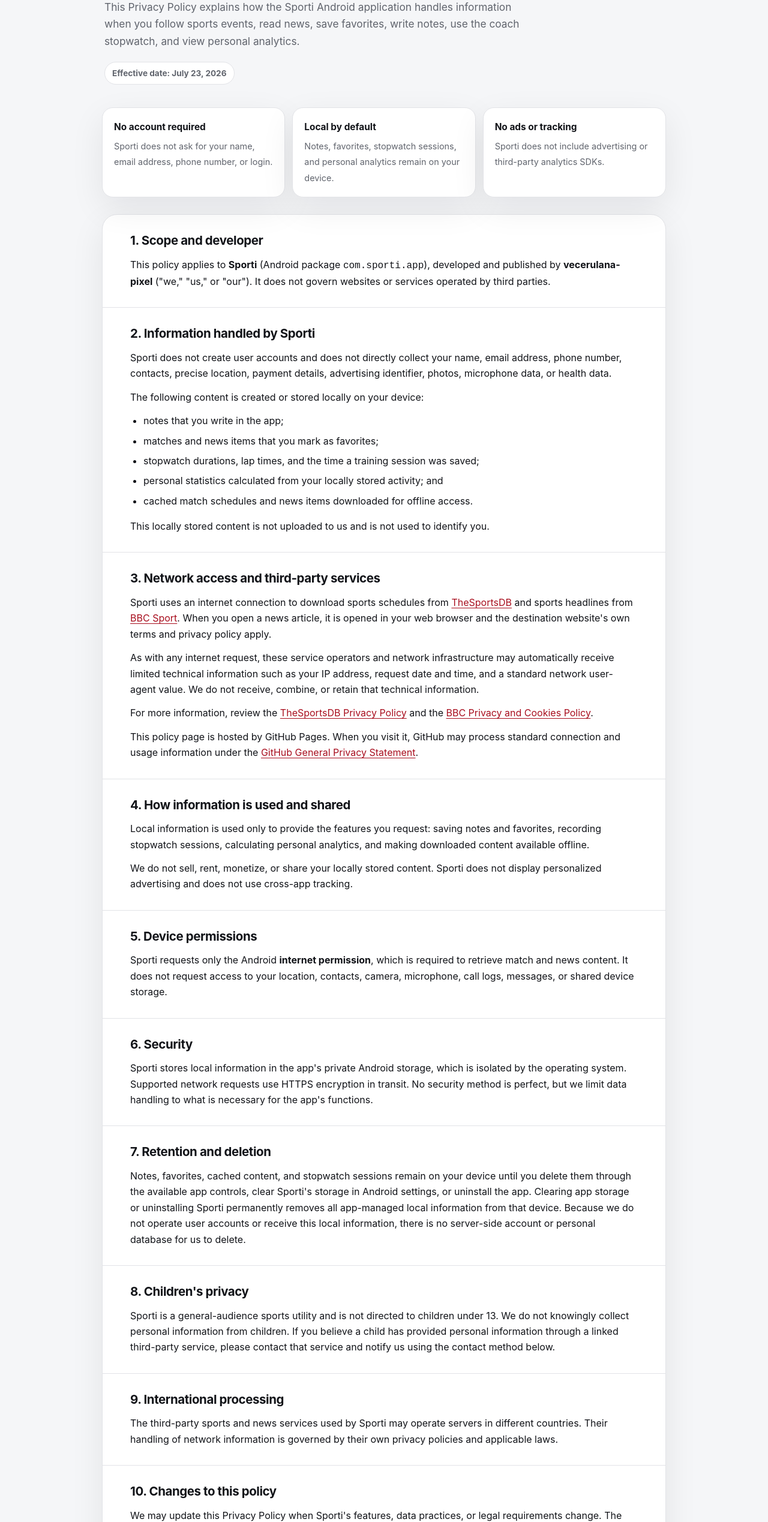
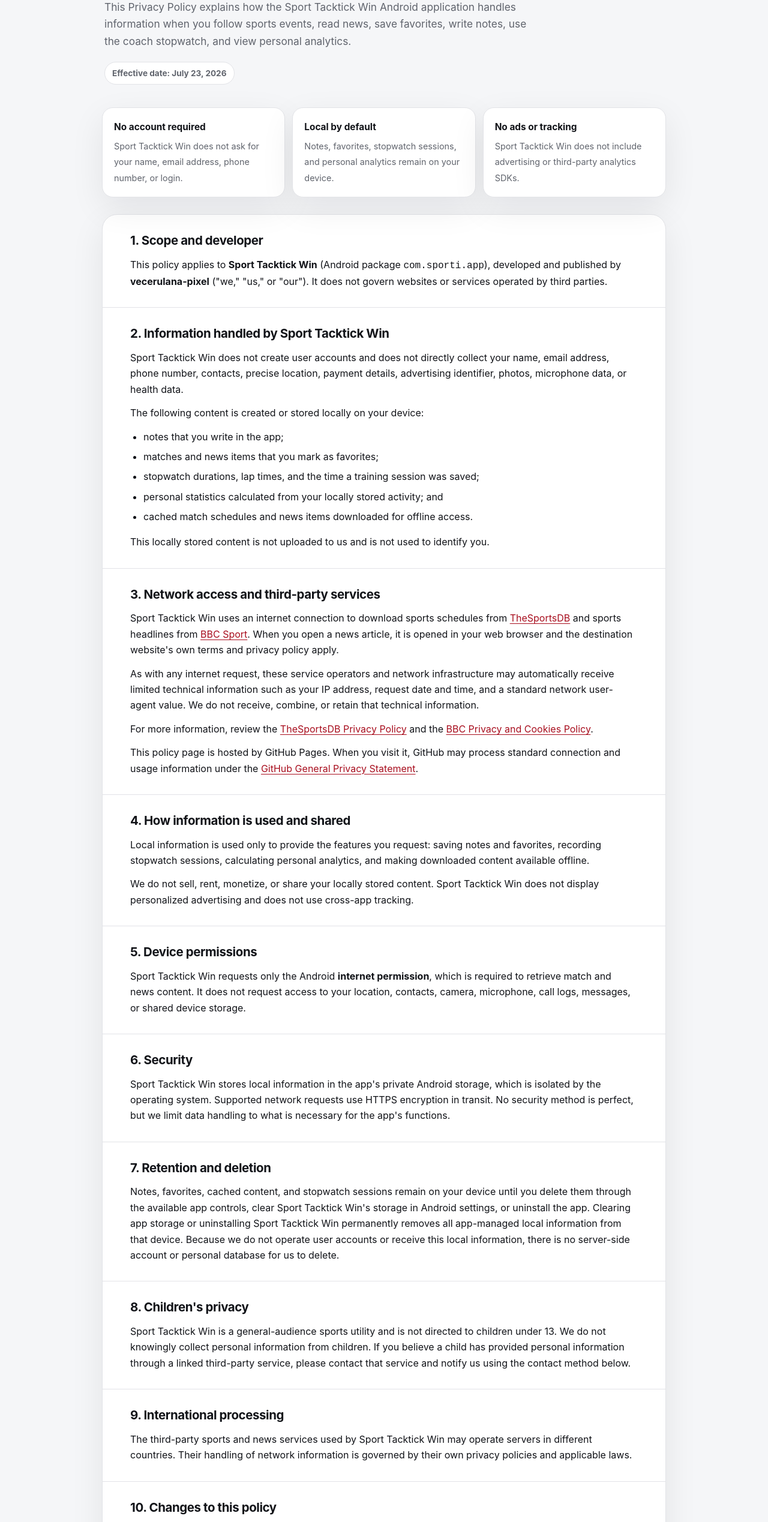
Before and after one commit to vecerulana-pixel/sporti, a plain HTML site: page docs/index.html in a window 1280 px wide. Shown: the part 263-2800 px from the top of the page at 60% size. Drawn offline with Linux system fonts and the light colour scheme.

Commit message:
Rename app to Sport Tacktick Win

```diff
--- a/app/src/main/res/values/strings.xml
+++ b/app/src/main/res/values/strings.xml
@@ -1,5 +1,5 @@
 <resources>
-    <string name="app_name">Sporti</string>
+    <string name="app_name">Sport Tacktick Win</string>
     <string name="nav_home">Главная</string>
     <string name="nav_sport">Спорт</string>
     <string name="nav_library">Библиотека</string>
--- a/docs/index.html
+++ b/docs/index.html
@@ -3,10 +3,10 @@
 <head>
   <meta charset="utf-8">
   <meta name="viewport" content="width=device-width, initial-scale=1">
-  <meta name="description" content="Privacy Policy for the Sporti Android application.">
+  <meta name="description" content="Privacy Policy for the Sport Tacktick Win Android application.">
   <meta name="theme-color" content="#0a0a0c">
   <meta http-equiv="Content-Security-Policy" content="default-src 'self'; style-src 'unsafe-inline'; img-src 'self' data:; base-uri 'none'; form-action 'none'; frame-ancestors 'none'">
-  <title>Privacy Policy — Sporti</title>
+  <title>Privacy Policy — Sport Tacktick Win</title>
   <style>
     :root {
       color-scheme: light dark;
@@ -95,30 +95,30 @@
   <div class="topbar" aria-hidden="true"></div>
   <div class="shell">
     <header>
-      <div class="brand"><span class="mark" aria-hidden="true">S</span><span>SPORTI</span></div>
+      <div class="brand"><span class="mark" aria-hidden="true">S</span><span>SPORT TACKTICK WIN</span></div>
       <div class="hero">
         <p class="eyebrow">Legal &amp; Privacy</p>
         <h1>Privacy Policy</h1>
-        <p class="lede">This Privacy Policy explains how the Sporti Android application handles information when you follow sports events, read news, save favorites, write notes, use the coach stopwatch, and view personal analytics.</p>
+        <p class="lede">This Privacy Policy explains how the Sport Tacktick Win Android application handles information when you follow sports events, read news, save favorites, write notes, use the coach stopwatch, and view personal analytics.</p>
         <p class="effective">Effective date: July 23, 2026</p>
       </div>
     </header>
 
     <div class="summary" aria-label="Privacy at a glance">
-      <article><strong>No account required</strong><span>Sporti does not ask for your name, email address, phone number, or login.</span></article>
+      <article><strong>No account required</strong><span>Sport Tacktick Win does not ask for your name, email address, phone number, or login.</span></article>
       <article><strong>Local by default</strong><span>Notes, favorites, stopwatch sessions, and personal analytics remain on your device.</span></article>
-      <article><strong>No ads or tracking</strong><span>Sporti does not include advertising or third-party analytics SDKs.</span></article>
+      <article><strong>No ads or tracking</strong><span>Sport Tacktick Win does not include advertising or third-party analytics SDKs.</span></article>
     </div>
 
     <main>
       <section id="scope">
         <h2>1. Scope and developer</h2>
-        <p>This policy applies to <strong>Sporti</strong> (Android package <code>com.sporti.app</code>), developed and published by <strong>vecerulana-pixel</strong> ("we," "us," or "our"). It does not govern websites or services operated by third parties.</p>
+        <p>This policy applies to <strong>Sport Tacktick Win</strong> (Android package <code>com.sporti.app</code>), developed and published by <strong>vecerulana-pixel</strong> ("we," "us," or "our"). It does not govern websites or services operated by third parties.</p>
       </section>
 
       <section id="data">
-        <h2>2. Information handled by Sporti</h2>
-        <p>Sporti does not create user accounts and does not directly collect your name, email address, phone number, contacts, precise location, payment details, advertising identifier, photos, microphone data, or health data.</p>
+        <h2>2. Information handled by Sport Tacktick Win</h2>
+        <p>Sport Tacktick Win does not create user accounts and does not directly collect your name, email address, phone number, contacts, precise location, payment details, advertising identifier, photos, microphone data, or health data.</p>
         <p>The following content is created or stored locally on your device:</p>
         <ul>
           <li>notes that you write in the app;</li>
@@ -132,7 +132,7 @@
 
       <section id="network">
         <h2>3. Network access and third-party services</h2>
-        <p>Sporti uses an internet connection to download sports schedules from <a href="https://www.thesportsdb.com/" rel="noopener noreferrer">TheSportsDB</a> and sports headlines from <a href="https://www.bbc.co.uk/sport" rel="noopener noreferrer">BBC Sport</a>. When you open a news article, it is opened in your web browser and the destination website's own terms and privacy policy apply.</p>
+        <p>Sport Tacktick Win uses an internet connection to download sports schedules from <a href="https://www.thesportsdb.com/" rel="noopener noreferrer">TheSportsDB</a> and sports headlines from <a href="https://www.bbc.co.uk/sport" rel="noopener noreferrer">BBC Sport</a>. When you open a news article, it is opened in your web browser and the destination website's own terms and privacy policy apply.</p>
         <p>As with any internet request, these service operators and network infrastructure may automatically receive limited technical information such as your IP address, request date and time, and a standard network user-agent value. We do not receive, combine, or retain that technical information.</p>
         <p>For more information, review the <a href="https://www.thesportsdb.com/docs_privacy_policy.php" rel="noopener noreferrer">TheSportsDB Privacy Policy</a> and the <a href="https://www.bbc.co.uk/usingthebbc/privacy/" rel="noopener noreferrer">BBC Privacy and Cookies Policy</a>.</p>
         <p>This policy page is hosted by GitHub Pages. When you visit it, GitHub may process standard connection and usage information under the <a href="https://docs.github.com/en/site-policy/privacy-policies/github-general-privacy-statement" rel="noopener noreferrer">GitHub General Privacy Statement</a>.</p>
@@ -141,42 +141,42 @@
       <section id="use-sharing">
         <h2>4. How information is used and shared</h2>
         <p>Local information is used only to provide the features you request: saving notes and favorites, recording stopwatch sessions, calculating personal analytics, and making downloaded content available offline.</p>
-        <p>We do not sell, rent, monetize, or share your locally stored content. Sporti does not display personalized advertising and does not use cross-app tracking.</p>
+        <p>We do not sell, rent, monetize, or share your locally stored content. Sport Tacktick Win does not display personalized advertising and does not use cross-app tracking.</p>
       </section>
 
       <section id="permissions">
         <h2>5. Device permissions</h2>
-        <p>Sporti requests only the Android <strong>internet permission</strong>, which is required to retrieve match and news content. It does not request access to your location, contacts, camera, microphone, call logs, messages, or shared device storage.</p>
+        <p>Sport Tacktick Win requests only the Android <strong>internet permission</strong>, which is required to retrieve match and news content. It does not request access to your location, contacts, camera, microphone, call logs, messages, or shared device storage.</p>
       </section>
 
       <section id="security">
         <h2>6. Security</h2>
-        <p>Sporti stores local information in the app's private Android storage, which is isolated by the operating system. Supported network requests use HTTPS encryption in transit. No security method is perfect, but we limit data handling to what is necessary for the app's functions.</p>
+        <p>Sport Tacktick Win stores local information in the app's private Android storage, which is isolated by the operating system. Supported network requests use HTTPS encryption in transit. No security method is perfect, but we limit data handling to what is necessary for the app's functions.</p>
       </section>
 
       <section id="retention">
         <h2>7. Retention and deletion</h2>
-        <p>Notes, favorites, cached content, and stopwatch sessions remain on your device until you delete them through the available app controls, clear Sporti's storage in Android settings, or uninstall the app. Clearing app storage or uninstalling Sporti permanently removes all app-managed local information from that device. Because we do not operate user accounts or receive this local information, there is no server-side account or personal database for us to delete.</p>
+        <p>Notes, favorites, cached content, and stopwatch sessions remain on your device until you delete them through the available app controls, clear Sport Tacktick Win's storage in Android settings, or uninstall the app. Clearing app storage or uninstalling Sport Tacktick Win permanently removes all app-managed local information from that device. Because we do not operate user accounts or receive this local information, there is no server-side account or personal database for us to delete.</p>
       </section>
 
       <section id="children">
         <h2>8. Children's privacy</h2>
-        <p>Sporti is a general-audience sports utility and is not directed to children under 13. We do not knowingly collect personal information from children. If you believe a child has provided personal information through a linked third-party service, please contact that service and notify us using the contact method below.</p>
+        <p>Sport Tacktick Win is a general-audience sports utility and is not directed to children under 13. We do not knowingly collect personal information from children. If you believe a child has provided personal information through a linked third-party service, please contact that service and notify us using the contact method below.</p>
       </section>
 
       <section id="international">
         <h2>9. International processing</h2>
-        <p>The third-party sports and news services used by Sporti may operate servers in different countries. Their handling of network information is governed by their own privacy policies and applicable laws.</p>
+        <p>The third-party sports and news services used by Sport Tacktick Win may operate servers in different countries. Their handling of network information is governed by their own privacy policies and applicable laws.</p>
       </section>
 
       <section id="changes">
         <h2>10. Changes to this policy</h2>
-        <p>We may update this Privacy Policy when Sporti's features, data practices, or legal requirements change. The revised policy will be published at this same URL with an updated effective date. Material changes will be reflected in the app or its store listing when appropriate.</p>
+        <p>We may update this Privacy Policy when Sport Tacktick Win's features, data practices, or legal requirements change. The revised policy will be published at this same URL with an updated effective date. Material changes will be reflected in the app or its store listing when appropriate.</p>
       </section>
 
       <section id="contact">
         <h2>11. Contact and privacy requests</h2>
-        <p>For questions, concerns, or privacy requests, contact the developer through the <a href="https://github.com/vecerulana-pixel/sporti/issues/new?title=Privacy%20inquiry" rel="noopener noreferrer">Sporti privacy inquiry form on GitHub</a>. Please do not include sensitive personal information in a public issue.</p>
+        <p>For questions, concerns, or privacy requests, contact the developer through the <a href="https://github.com/vecerulana-pixel/sporti/issues/new?title=Privacy%20inquiry" rel="noopener noreferrer">Sport Tacktick Win privacy inquiry form on GitHub</a>. Please do not include sensitive personal information in a public issue.</p>
       </section>
 
       <section id="data-safety">
@@ -184,7 +184,7 @@
         <p>This summary is provided for clarity and must remain consistent with the declarations submitted in Google Play Console.</p>
         <div class="table-wrap">
           <table>
-            <thead><tr><th>Category</th><th>Sporti practice</th><th>Purpose</th></tr></thead>
+            <thead><tr><th>Category</th><th>Sport Tacktick Win practice</th><th>Purpose</th></tr></thead>
             <tbody>
               <tr><td>Personal data collected by the developer</td><td>None</td><td>Not applicable</td></tr>
               <tr><td>Personal data shared by the developer</td><td>None</td><td>Not applicable</td></tr>
@@ -199,7 +199,7 @@
       </section>
     </main>
 
-    <footer>© 2026 vecerulana-pixel · Sporti Privacy Policy</footer>
+    <footer>© 2026 vecerulana-pixel · Sport Tacktick Win Privacy Policy</footer>
   </div>
 </body>
 </html>
--- a/feature/analytics/src/main/res/values/strings.xml
+++ b/feature/analytics/src/main/res/values/strings.xml
@@ -14,6 +14,6 @@
     <string name="data_ready">собираются</string>
     <string name="analytics_hint">Сессия попадает в аналитику после сброса секундомера. Заметки и избранное учитываются сразу.</string>
     <string name="privacy_title">Конфиденциальность</string>
-    <string name="privacy_body">Как Sporti хранит и использует данные</string>
+    <string name="privacy_body">Как Sport Tacktick Win хранит и использует данные</string>
     <string name="open">Открыть</string>
 </resources>
--- a/feature/home/src/main/res/values/strings.xml
+++ b/feature/home/src/main/res/values/strings.xml
@@ -1,4 +1,5 @@
 <resources>
+    <string name="brand_name">SPORT TACKTICK WIN</string>
     <string name="home_greeting">Всё важное сегодня</string>
     <string name="refresh">Обновить</string>
     <string name="refresh_error">Не удалось обновить данные. Показан локальный кэш.</string>
```
Also changed, not shown: 5 other files.
